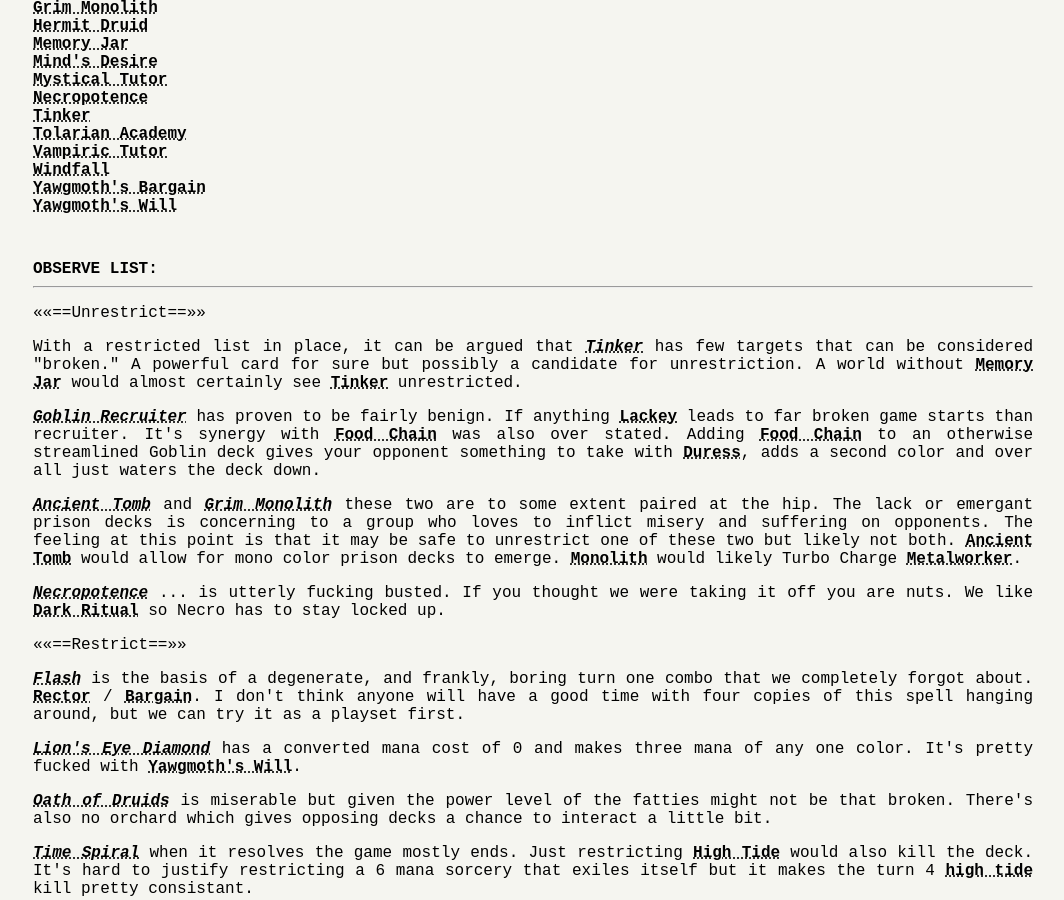
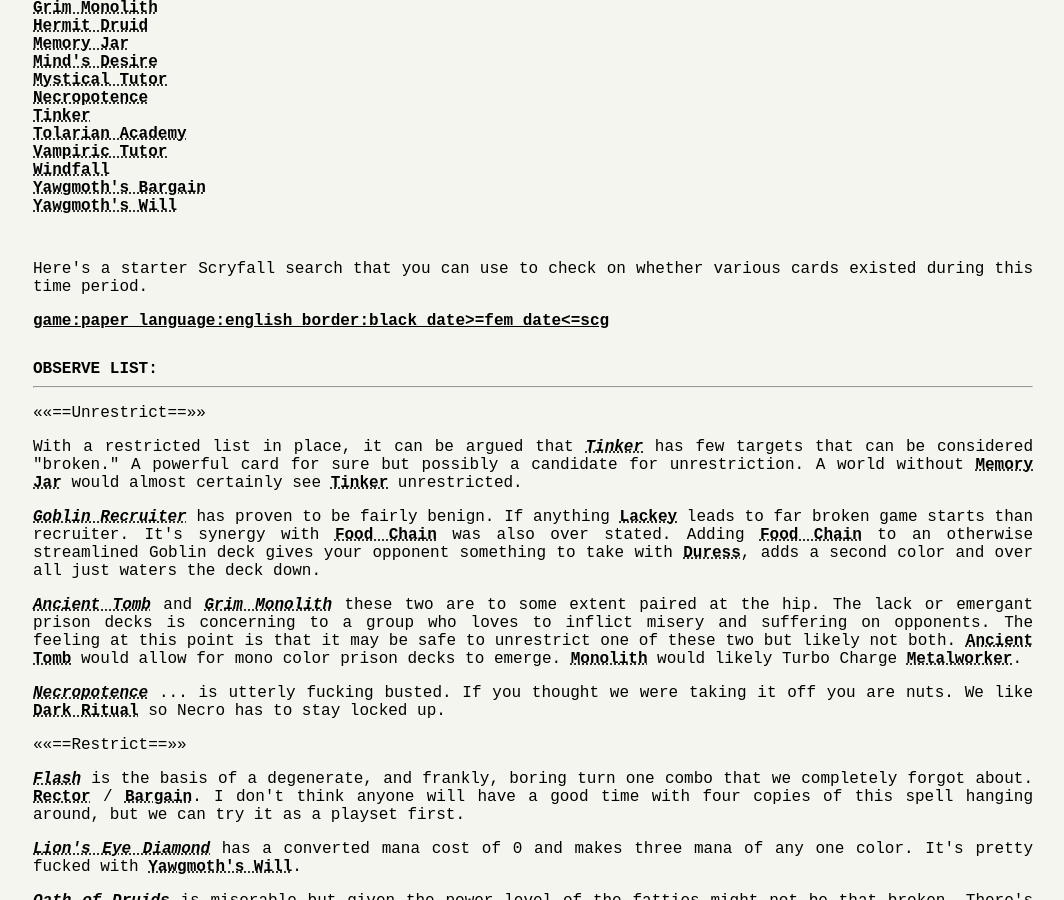
Before and after one commit to hypermtg/hextended.com, a Jekyll site: the page built from index.md, in a window 1280 px wide and 900 px high, scrolled down 1177 px. Shown: the whole window, without its empty margins (107-1171 px from the left). Built offline with Jekyll 4.4.1, drawn with Linux system fonts in a browser that asks for light colours.

Commit message:
misc: add sample scryfall query

```diff
--- a/index.md
+++ b/index.md
@@ -75,6 +75,10 @@
     <a href="https://scryfall.com/card/usg/171/yawgmoths-will">Yawgmoth's Will</a>
 </div>
 
+Here's a starter Scryfall search that you can use to check on whether various cards existed during this time period.
+
+<a href="https://scryfall.com/search?q=game%3Apaper+language%3Aenglish+border%3Ablack+date%3E%3Dfem+date%3C%3Dscg&unique=cards&as=grid&order=name">game:paper language:english border:black date>=fem date<=scg</a>
+
 <h2>OBSERVE LIST:</h2>
 <hr/>
 
```
